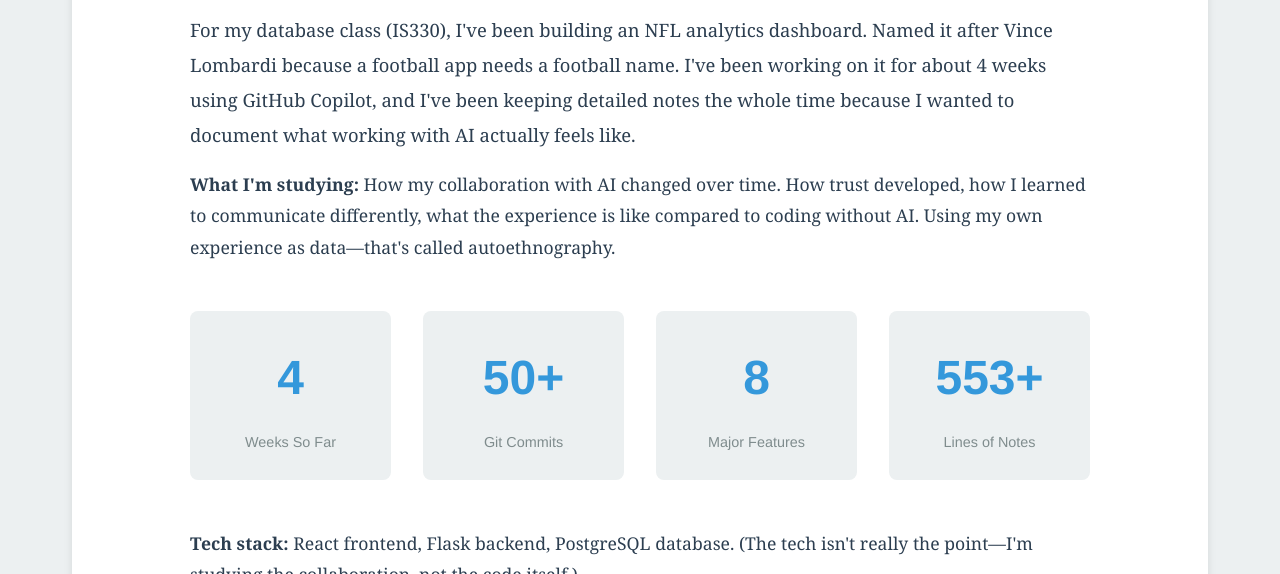
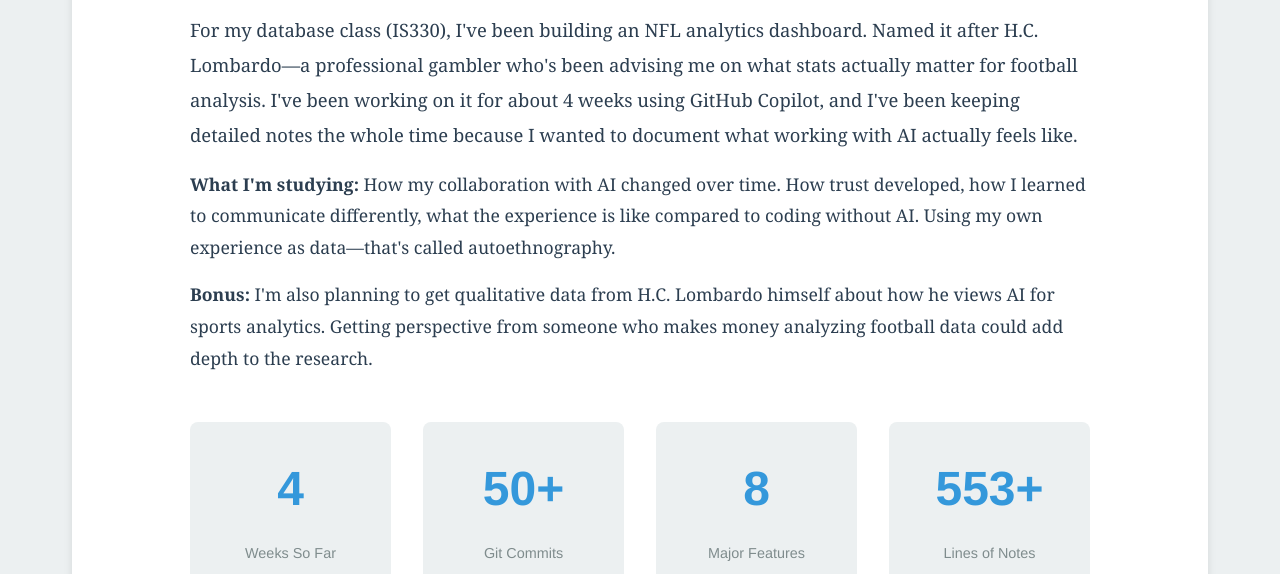
Before and after one commit to AprilV/Sociology319, a plain HTML site: page case-study.html in a window 1280 px wide. Shown: the part 672-1246 px from the top of the page. Drawn offline with Linux system fonts and the light colour scheme.

Commit message:
Fix: App named after H.C. Lombardo (pro gambler), not Vince Lombardi. Add plan for qualitative data from him

```diff
--- a/case-study.html
+++ b/case-study.html
@@ -39,15 +39,22 @@
 
                 <p class="intro-text">
                     For my database class (IS330), I've been building an NFL analytics dashboard. Named it after
-                    Vince Lombardi because a football app needs a football name. I've been working on it for
-                    about 4 weeks using GitHub Copilot, and I've been keeping detailed notes the whole time
-                    because I wanted to document what working with AI actually feels like.
+                    H.C. Lombardo—a professional gambler who's been advising me on what stats actually matter for
+                    football analysis. I've been working on it for about 4 weeks using GitHub Copilot, and I've
+                    been keeping detailed notes the whole time because I wanted to document what working with AI
+                    actually feels like.
                 </p>
 
                 <p>
                     <strong>What I'm studying:</strong> How my collaboration with AI changed over time. How trust
                     developed, how I learned to communicate differently, what the experience is like compared to
                     coding without AI. Using my own experience as data—that's called autoethnography.
+                </p>
+
+                <p>
+                    <strong>Bonus:</strong> I'm also planning to get qualitative data from H.C. Lombardo himself
+                    about how he views AI for sports analytics. Getting perspective from someone who makes money
+                    analyzing football data could add depth to the research.
                 </p>
 
                 <div class="method-stats">
```
Also changed, not shown: methodology.html (+3 -0 lines).
